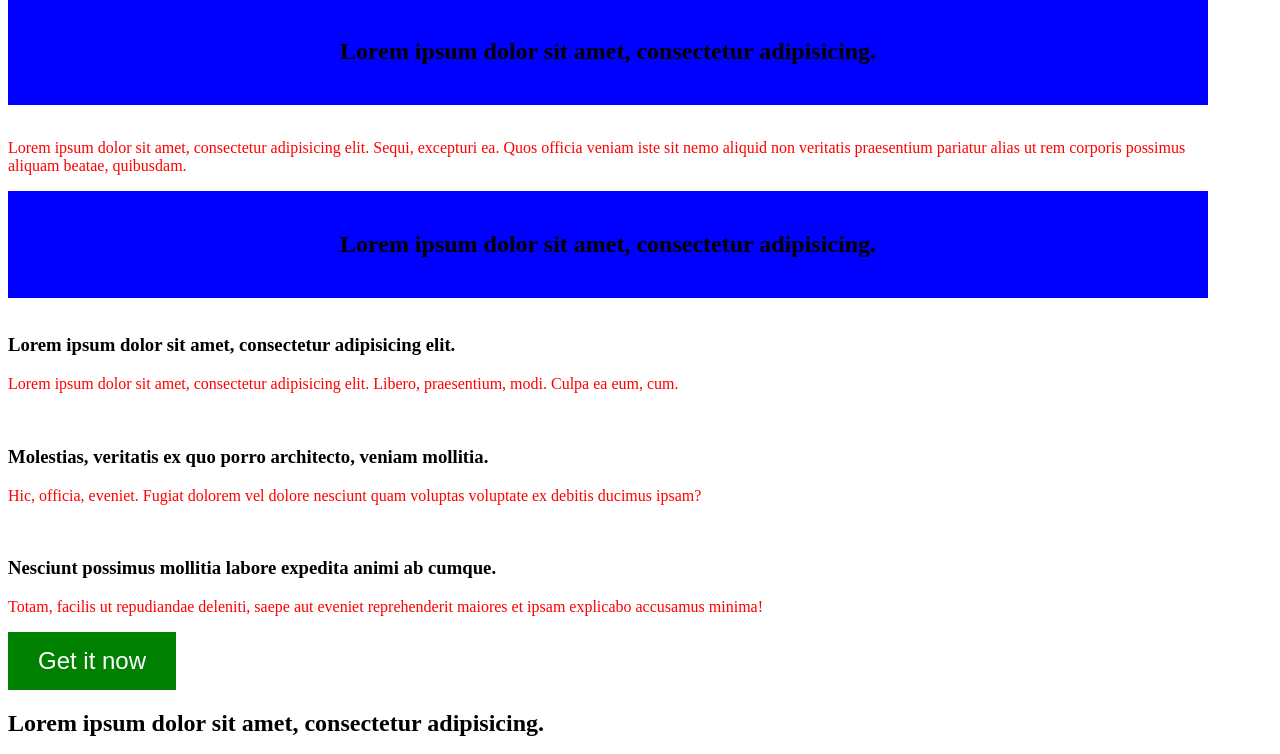
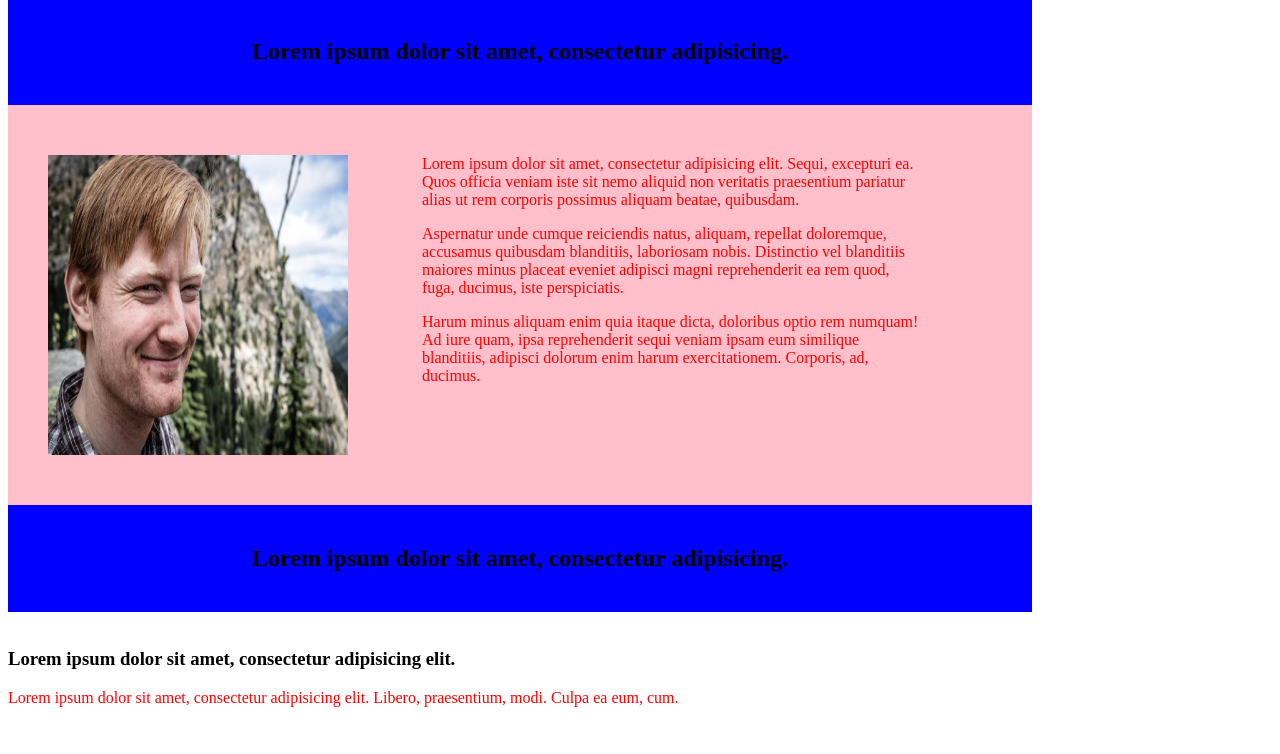
Before and after one commit to tyrelt/HandsomeBrowser.com, a plain HTML site: page index.html in a window 1280 px wide. Shown: the part 750-1504 px from the top of the page. Drawn offline with Linux system fonts and the light colour scheme.

Commit message:
Add styles for video pod

```diff
--- a/index.html
+++ b/index.html
@@ -28,12 +28,18 @@
 			<h2>Lorem ipsum dolor sit amet, consectetur adipisicing.</h2>
 		</div>
 		<!-- image with text pod -->
-		<div>
-			<div><img src="" alt=""></div>
-			<div>
+
+		<div class="video">
+			<img src="images/masculineImage2.jpg" alt="">
+			<div class="videoText">
 				<p>Lorem ipsum dolor sit amet, consectetur adipisicing elit. Sequi, excepturi ea. Quos officia veniam iste sit nemo aliquid non veritatis praesentium pariatur alias ut rem corporis possimus aliquam beatae, quibusdam.</p>
+
+				<p>Aspernatur unde cumque reiciendis natus, aliquam, repellat doloremque, accusamus quibusdam blanditiis, laboriosam nobis. Distinctio vel blanditiis maiores minus placeat eveniet adipisci magni reprehenderit ea rem quod, fuga, ducimus, iste perspiciatis.</p>
+
+				<p>Harum minus aliquam enim quia itaque dicta, doloribus optio rem numquam! Ad iure quam, ipsa reprehenderit sequi veniam ipsam eum similique blanditiis, adipisci dolorum enim harum exercitationem. Corporis, ad, ducimus.</p>
 			</div>
 		</div>
+
 		<!-- banner -->
 		<div class="banner">
 			<h2>Lorem ipsum dolor sit amet, consectetur adipisicing.</h2>
--- a/styles.css
+++ b/styles.css
@@ -1,6 +1,6 @@
 .container {
 	width: 100%;
-	max-width: 1200px;
+	max-width: 1024px;
 }
 p {
 	color: red;
@@ -20,7 +20,7 @@ button {
 	display: table-cell;
 	vertical-align: middle;
 	height: 140px;
-	width: 1200px;
+	width: 1024px;
 }
 
 .topHeader {
@@ -81,3 +81,32 @@ button {
 	padding: 20px 0;
 	text-align: center;
 }
+
+/*video section styles*/
+
+.video {
+	display: table-cell;
+	height: 400px;
+	width: 1024px;
+	background-color: pink;
+	vertical-align: middle;
+}
+
+.video img {
+	width: 300px;
+	height: 300px;
+	display: inline-block;
+	vertical-align: middle;
+	margin-left: 40px;
+}
+
+.videoText {
+	display: inline-block;
+	margin-left: 70px;
+	vertical-align: top;
+	width: 500px;
+}
+
+.videoText p {
+	margin-top: 0;
+}
```
Also changed, not shown: images/masculineImage2.jpg (added).
